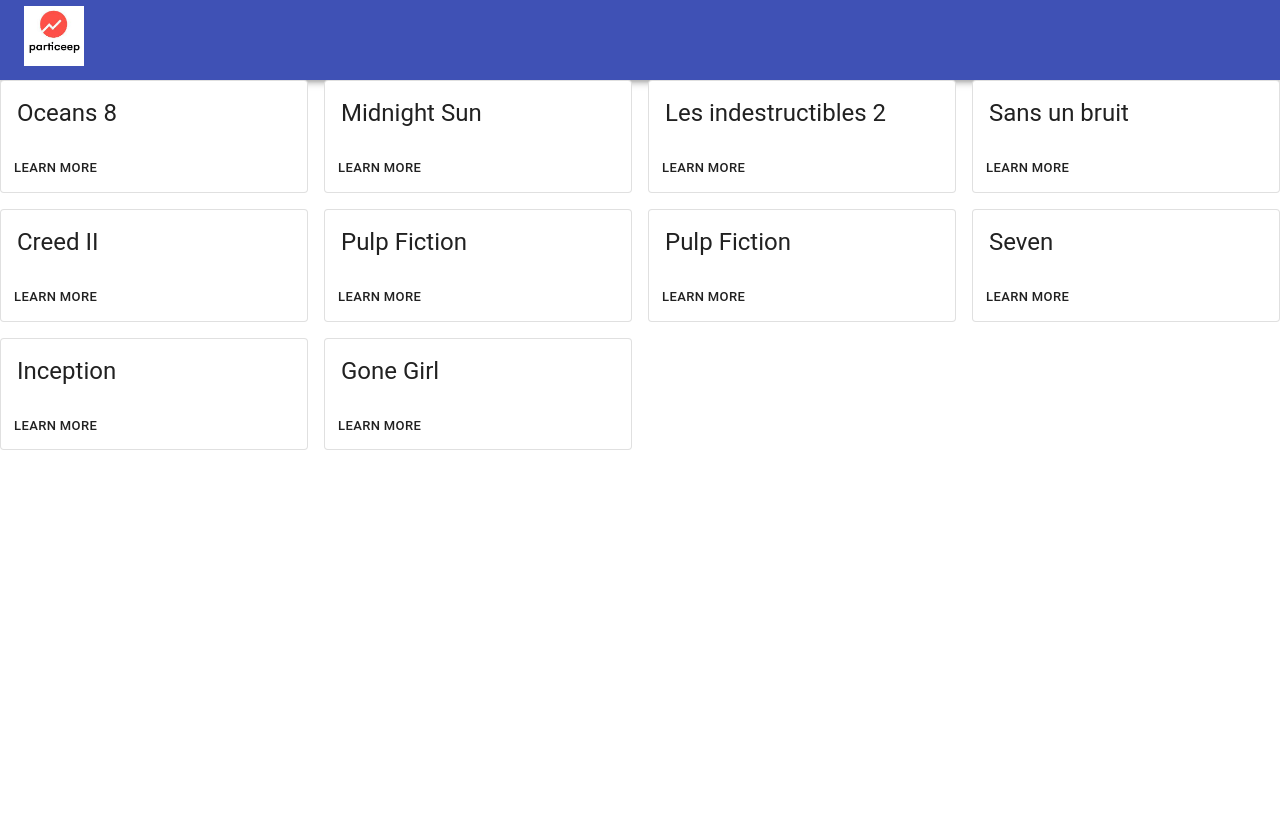
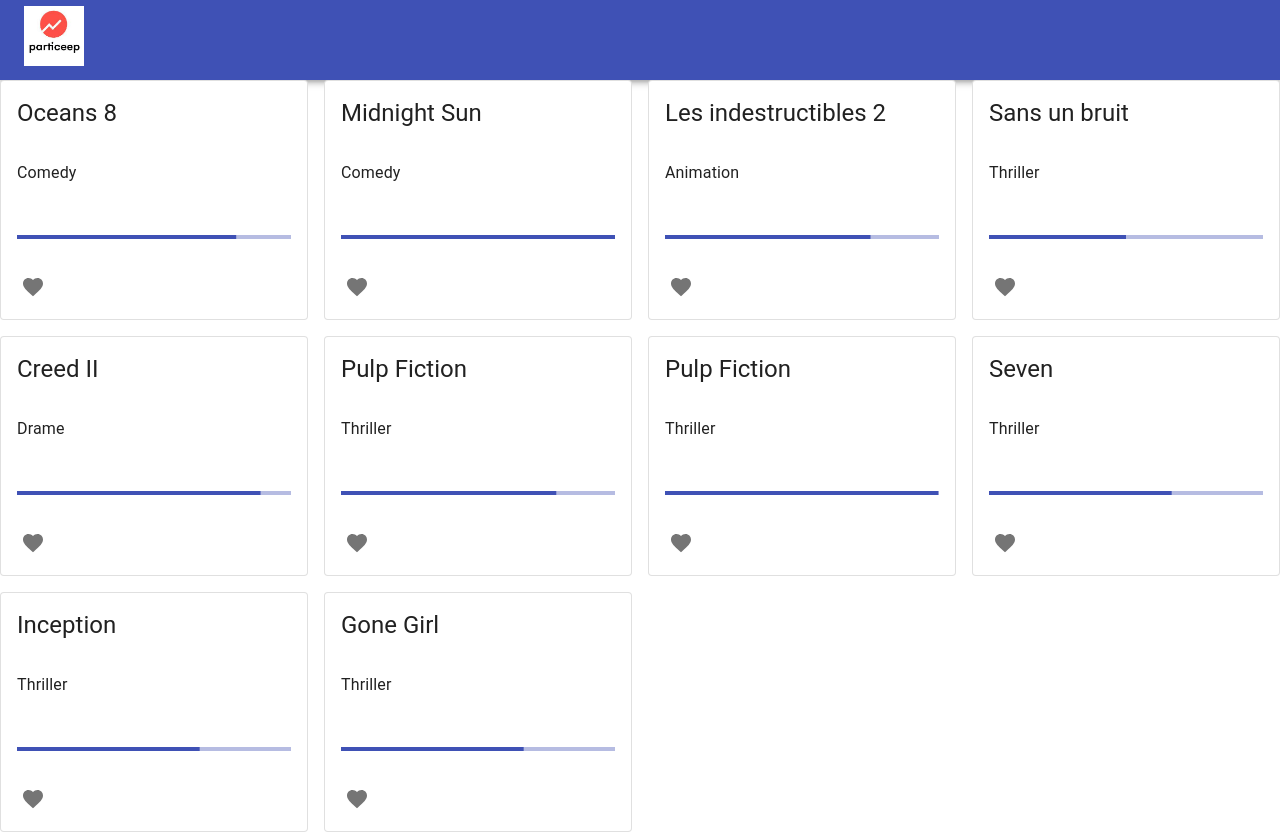
Before and after one commit to anasZabili/interview_particeep, a React (Create React App) app: page / in a window 1280 px wide. Before the commit the page ends 800 px from the top, so only its background shows below. Built offline with nearby package versions, Linux system fonts and the light colour scheme.

Commit message:
<Feat>(MovieCard): Mise en place du toggle like/dislike + jauge dynamique like/dislike

```diff
--- a/src/components/movieWrapper/Content.js
+++ b/src/components/movieWrapper/Content.js
@@ -1,44 +1,19 @@
-import {
-  Button,
-  Grid,
-  Typography,
-  CardActions,
-  CardContent,
-  Card,
-  CardHeader,
-  CircularProgress,
-} from "@material-ui/core";
+import { Grid, CircularProgress } from "@material-ui/core";
 
-import { makeStyles } from "@material-ui/core/styles";
-
-const useStyles = makeStyles({
-  // root: {
-  //   minWidth: 275,
-  // },
-  title: {
-    fontSize: 14,
-  },
-  pos: {
-    marginBottom: 12,
-  },
-});
+import MovieCard from "./MovieCard";
 
 const Content = ({ movies, setMovies }) => {
-  const classes = useStyles();
-
   return movies ? (
     <Grid container spacing={2}>
       {" "}
       {movies.map((movie, index) => {
         return (
-          <Grid item xs={12} md={3} lg={3} key={movie.id}>
-            <Card className={classes.root} variant="outlined">
-              <CardHeader title={movie.title} />
-              <CardActions>
-                <Button size="small">Learn More</Button>
-              </CardActions>
-            </Card>
-          </Grid>
+          <MovieCard
+            movie={movie}
+            key={movie.id}
+            setMovies={setMovies}
+            movies={movies}
+          />
         );
       })}
     </Grid>
@@ -46,10 +21,6 @@
     <CircularProgress
       variant="indeterminate"
       disableShrink
-      className={classes.top}
-      classes={{
-        circle: classes.circle,
-      }}
       size={40}
       thickness={4}
     />
--- /dev/null
+++ b/src/components/movieWrapper/MovieCard.js
@@ -0,0 +1,73 @@
+import { useMemo } from "react";
+import {
+  Grid,
+  Typography,
+  CardActions,
+  CardContent,
+  Card,
+  CardHeader,
+  LinearProgress,
+  makeStyles,
+  IconButton,
+} from "@material-ui/core";
+
+import FavoriteIcon from "@material-ui/icons/Favorite";
+
+const useStyles = makeStyles({
+  title: {
+    fontSize: 14,
+  },
+  pos: {
+    marginBottom: 12,
+  },
+  linearProgress: {
+    marginTop: 50,
+  },
+});
+
+const MovieCard = ({ movie, setMovies, movies }) => {
+  const classes = useStyles();
+  const totalLike = movie.likes + movie.dislikes;
+  const likeProportion = useMemo(
+    () => (movie.likes / totalLike) * 100,
+    [movie.likes, totalLike]
+  );
+  console.log(
+    "🚀 ~ file: MovieCard.js ~ line 35 ~ MovieCard ~ likeProportion",
+    likeProportion
+  );
+
+  const handleClick = () => {
+    setMovies((prevState) => {
+      const movieToLike = prevState.find((value) => value.id === movie.id);
+      movieToLike.isLike = !movieToLike.isLike;
+      movieToLike.likes = movieToLike.isLike
+        ? movieToLike.likes + 1
+        : movieToLike.likes - 1;
+      return [...prevState];
+    });
+  };
+
+  return (
+    <Grid item xs={12} md={4} lg={3}>
+      <Card className={classes.root} variant="outlined">
+        <CardHeader title={movie.title} />
+        <CardContent>
+          <Typography>{movie.category}</Typography>
+          <LinearProgress
+            variant="determinate"
+            className={classes.linearProgress}
+            value={likeProportion}
+          />
+        </CardContent>
+        <CardActions disableSpacing>
+          <IconButton aria-label="add to favorites" onClick={handleClick}>
+            {movie.isLike ? <FavoriteIcon color="error" /> : <FavoriteIcon />}
+          </IconButton>
+        </CardActions>
+      </Card>
+    </Grid>
+  );
+};
+
+export default MovieCard;
--- a/src/components/movieWrapper/index.js
+++ b/src/components/movieWrapper/index.js
@@ -4,10 +4,15 @@
 
 const MovieWrapper = () => {
   const [movies, setMovies] = useState(null);
+  console.log("🚀 ~ file: index.js ~ line 7 ~ MovieWrapper ~ movies", movies);
   useEffect(() => {
     movies$.then((res) => {
-      console.log(res);
-      setMovies(res);
+      // J'ajoute la Gestion des likes en ajoutant un champ isLike set à
+      // false par defaut
+      const moviesWithLike = res.map((movie) => {
+        return { ...movie, isLike: false };
+      });
+      setMovies(moviesWithLike);
     });
   }, []);
 
--- a/src/movie.js
+++ b/src/movie.js
@@ -66,8 +66,8 @@
     id: "10",
     title: "Gone Girl",
     category: "Thriller",
-    likes: 22,
-    dislikes: 12,
+    likes: 2,
+    dislikes: 1,
   },
 ];
 
```
